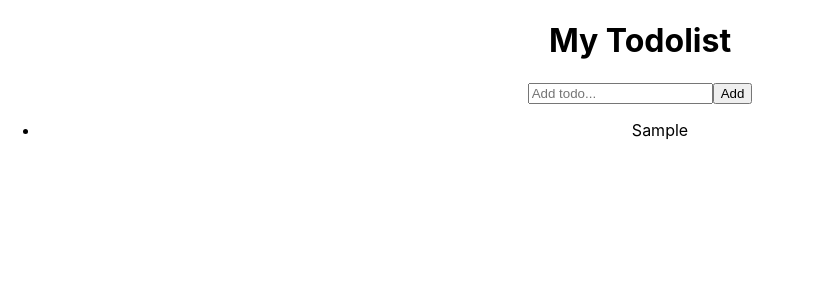
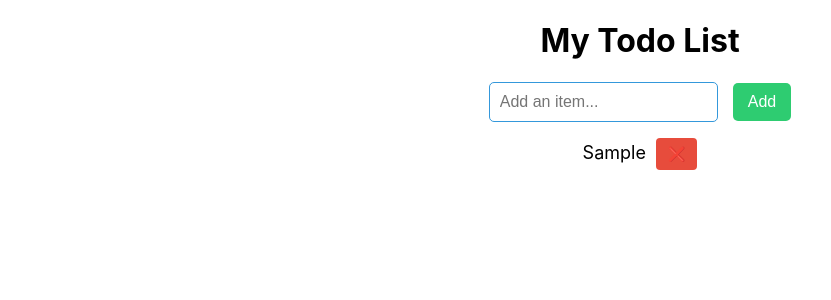
Before and after one commit to stanny880913/React-TodoList, a React (Create React App) app: page / in a window 1280 px wide. Both pictures are taken after typing "Sample" into the empty fields and a click on the button "Add". Shown: the top 300 px of the page, without its empty margins (0-831 px from the left). Built offline with nearby package versions, Linux system fonts and the light colour scheme.

Commit message:
add delete and edit function and add css

```diff
--- a/src/App.css
+++ b/src/App.css
@@ -1,3 +1,68 @@
-.App {
+/* Overall styling */
+.app {
   text-align: center;
 }
+
+/* Input styling */
+input {
+  padding: 10px;
+  margin-right: 15px;
+  border: 1px solid #3498db; /* Blue color for illustration, choose your own */
+  border-radius: 5px;
+  font-size: 16px;
+}
+
+/* Add button styling */
+button {
+  padding: 10px 15px;
+  border: none;
+  color: white;
+  background-color: #2ecc71; /* Green color for illustration, choose your own */
+  border-radius: 5px;
+  cursor: pointer;
+  font-size: 16px;
+}
+
+/* List styling */
+ul {
+  list-style: none;
+  padding: 0;
+}
+
+li {
+  margin: 15px 0;
+  font-size: 18px;
+  position: relative;
+}
+
+/* Delete button styling */
+.delete-button {
+  font-size: 14px;
+  margin-left: 10px;
+  border: none;
+  color: white;
+  background-color: #e74c3c; /* Red color for illustration, choose your own */
+  border-radius: 4px;
+  padding: 8px 12px;
+  cursor: pointer;
+}
+
+/* Edit input styling */
+.edit-input {
+  margin-top: 10px;
+  padding: 8px;
+  border: 1px solid #3498db;
+  border-radius: 5px;
+  font-size: 16px;
+}
+
+/* Edit button styling */
+.edit-button {
+  padding: 8px 12px;
+  border: none;
+  color: white;
+  background-color: #f39c12; /* Orange color for illustration, choose your own */
+  border-radius: 4px;
+  cursor: pointer;
+  font-size: 14px;
+}
--- a/src/App.js
+++ b/src/App.js
@@ -1,14 +1,21 @@
+import React, { useState } from "react";
 import "./App.css";
-import { useState } from "react";
 
 function App() {
-  //State Hook - useState
+  // State Hook - `useState`
   const [newItem, setNewItem] = useState("");
   const [items, setItems] = useState([]);
 
-  function handleButtonClick() {
-    if(!newItem){
-      alert("Enter new items...");
+  const [showEdit, setShowEdit] = useState(-1);
+  const [updatedText, setUpdatedText] = useState("");
+
+  // Helper Functions
+
+  /* Adds a new item to the list array*/
+  function addItem() {
+    // ! Check for empty item
+    if (!newItem) {
+      alert("Press enter an item.");
       return;
     }
 
@@ -16,28 +23,85 @@
       id: Math.floor(Math.random() * 1000),
       value: newItem,
     };
+
+    // Add new item to items array
     setItems((oldList) => [...oldList, item]);
+
+    // Reset newItem back to original state
     setNewItem("");
-    console.log(item);
   }
+
+  /* Deletes an item based on the `item.id` key */
+  function deleteItem(id) {
+    const newArray = items.filter((item) => item.id !== id);
+    setItems(newArray);
+  }
+
+  /* Edit an item text after creating it. */
+  function editItem(id, newText) {
+    // Get the current item
+    const currentItem = items.filter((item) => item.id === id);
+
+    // Create a new item with same id
+    const newItem = {
+      id: currentItem.id,
+      value: newText,
+    };
+
+    deleteItem(id);
+
+    // Replace item in the item list
+    setItems((oldList) => [...oldList, newItem]);
+    setUpdatedText("");
+    setShowEdit(-1);
+  }
+
+  // Main part of app
   return (
-    <div className="App">
-      {/* Header */}
-      <h1>My Todolist</h1>
-      {/* Input(Input and Button) */}
+    <div className="app">
+      {/* 1. Header  */}
+      <h1>My Todo List</h1>
+
+      {/* 2. Add new item (input) */}
       <input
         type="text"
-        placeholder="Add todo..."
+        placeholder="Add an item..."
         value={newItem}
         onChange={(e) => setNewItem(e.target.value)}
       />
-      <button onClick={handleButtonClick}>Add</button>
-      {/* List of item (unordered list of list item) */}
+
+      {/* Add (button) */}
+      <button onClick={() => addItem()}>Add</button>
+
+      {/* 3. List of todos (unordered list) */}
       <ul>
-        {items.map(item => {
-          return(
-            <li key={item.id}>{item.value}</li>
-          )
+        {items.map((item) => {
+          return (
+            <div>
+              <li key={item.id} onClick={() => setShowEdit(item.id)}>
+                {item.value}
+                <button
+                  className="delete-button"
+                  onClick={() => deleteItem(item.id)}
+                >
+                  ❌
+                </button>
+              </li>
+
+              {showEdit === item.id ? (
+                <div>
+                  <input
+                    type="text"
+                    value={updatedText}
+                    onChange={(e) => setUpdatedText(e.target.value)}
+                  />
+                  <button onClick={() => editItem(item.id, updatedText)}>
+                    Update
+                  </button>
+                </div>
+              ) : null}
+            </div>
+          );
         })}
       </ul>
     </div>
```
